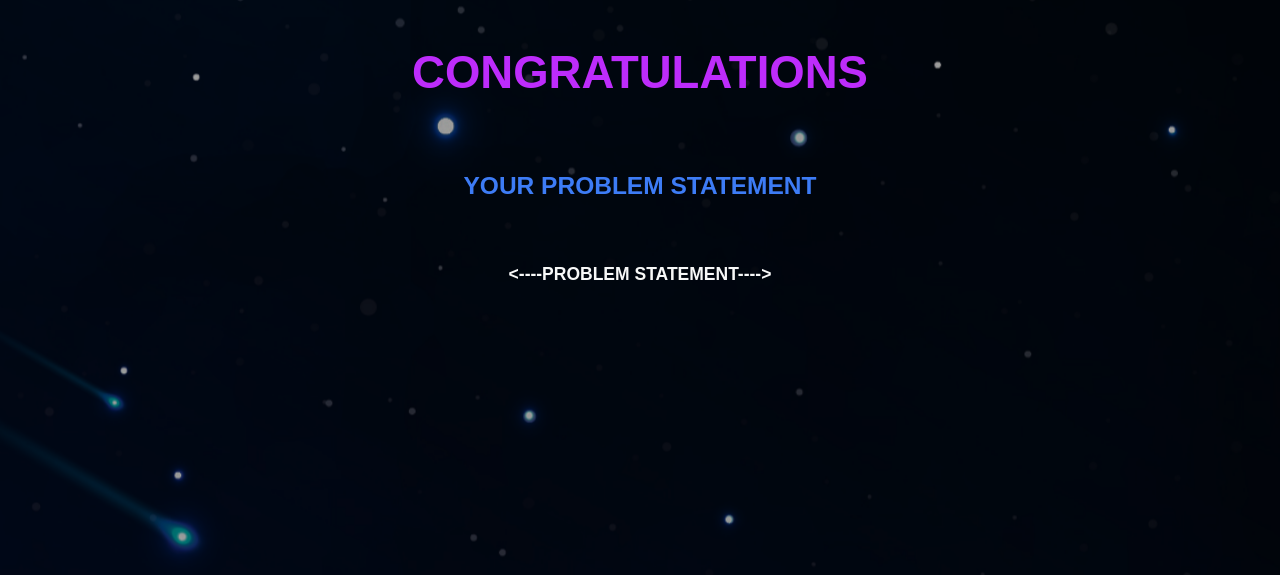
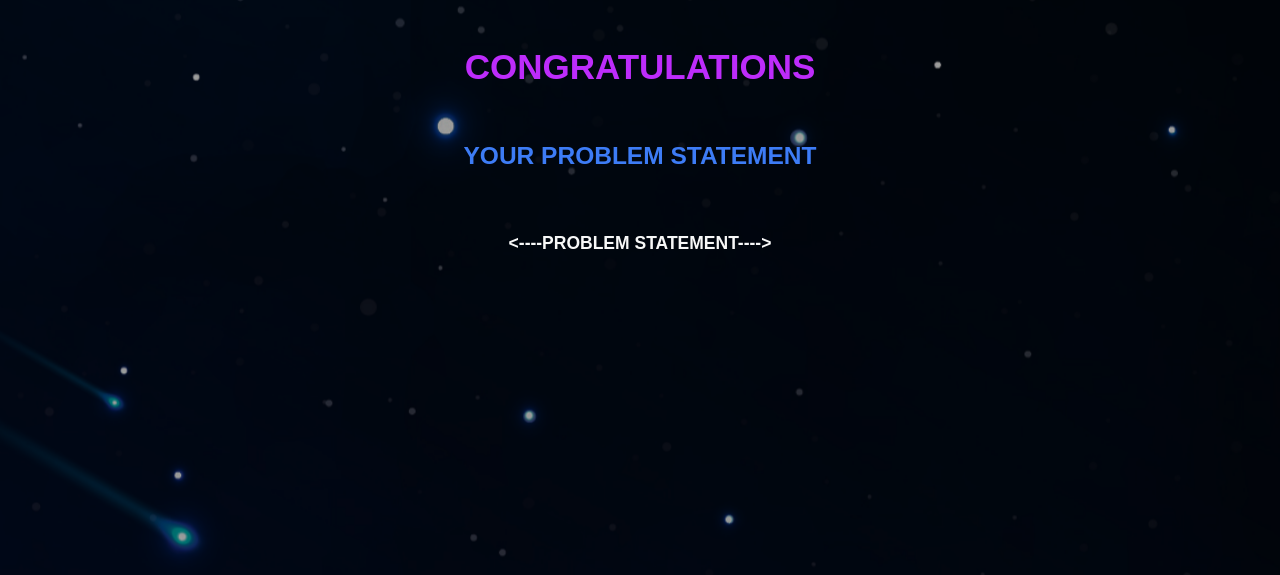
Before and after one commit to vaish1601/congrats-page-prerena, a plain HTML site: page index.html in a window 1280 px wide. Shown: the part 77-652 px from the top of the page. Drawn offline with Linux system fonts and the light colour scheme.

Commit message:
Update index.html

```diff
--- a/index.html
+++ b/index.html
@@ -34,7 +34,7 @@ function closeNav() {
 </script>
 
     <div class="container text-center"><img class="abclogo" src="assets/img/Radiate%20Logo%20White.png">
-        <h1 class="text-center" style="color: #bd2cfb;font-size: 1.3em;padding: 40px;">CONGRATULATIONS</h1>
+        <h1 class="text-center" style="color: #bd2cfb;font-size: 1em;padding-top:40px;margin:auto;" align="center">CONGRATULATIONS</h1>
         <p style="color: rgb(61,124,246);font-size: 0.7em;padding: 20px;">YOUR PROBLEM STATEMENT</p>
         <p style="padding: 20PX;font-size: 0.5em;">&lt;----PROBLEM STATEMENT----&gt;</p>
     </div>
```
